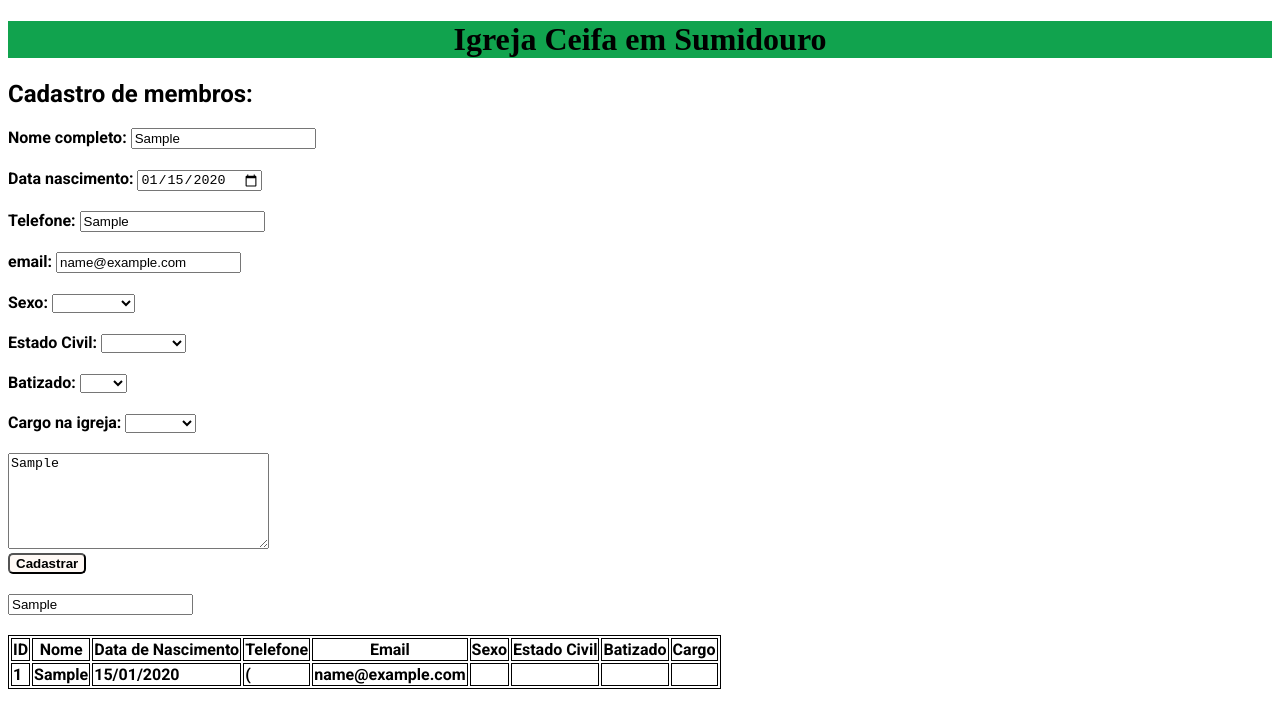
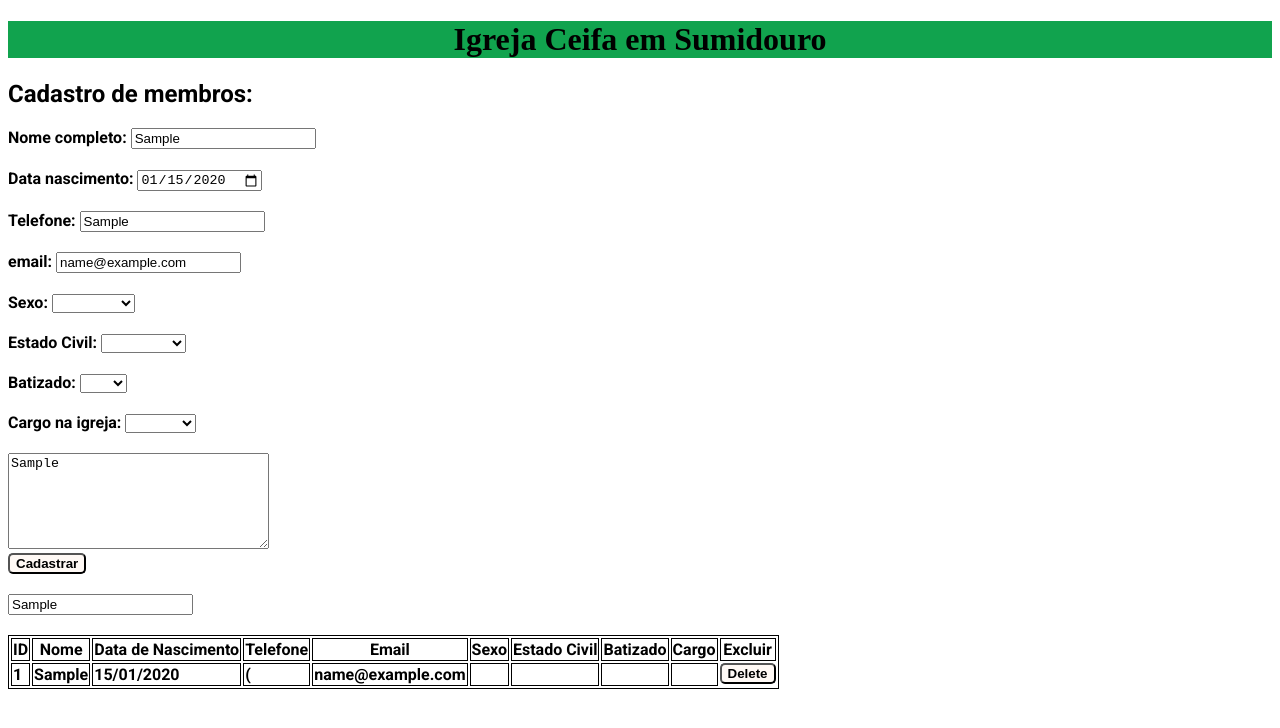
Before and after one commit to Leandrolespaul/Cadastramento-Igreja-Ceifa, a plain HTML site: page index.html in a window 1280 px wide. Both pictures are taken after typing "Sample", "2020-01-15", "Sample", "name@example.com", "Sample", "Sample" into the empty fields and a click on the button "Cadastrar". Drawn offline with Linux system fonts and the light colour scheme.

Commit message:
Create button delete

```diff
--- a/code.js
+++ b/code.js
@@ -50,8 +50,15 @@ const onformIgrejaSubmit = (e) => {
     const batizado = document.getElementById('select-batizado').value
     const cargo = document.getElementById('select-cargo').value
 
+    if (!nome.trim() || !telefone.trim() || !email) return
+
     const pessoas = new Dados(nome, dataNascimento, telefone, email, sexo, estadoCivil, batizado, cargo)
     membros.push(pessoas)
+
+
+
+    renderizarTabelaMembros()
+}
 
 const primeiraLetraMaiuscula = (pessoa) => {
     return pessoa.charAt(0).toUpperCase() + pessoa.slice(1);
@@ -68,9 +75,9 @@ const onformIgrejaSubmit = (e) => {
 
 }
 
-    const dataPadraoBR = (data) => {
-        let dataInput = dataNascimento
-
+let dataPadraoBR = (data) => {
+    const dataNascimento = document.getElementById('dataNascimento').value
+    const dataInput = dataNascimento
     data = new Date(dataInput);
     return dataPadraoBrasil = data.toLocaleDateString('pt-BR', {
         timeZone: 'UTC'
@@ -91,16 +98,22 @@ const onformIgrejaSubmit = (e) => {
         alterarFormatoTel = alterarFormatoTel.replace(/^(\d*)/, "($1");
     }
     return alterarFormatoTel;
+}
+
+const deletarPessoa = (id) => {
+    for (let i = 0; i < membros.length; i++) {
+        if (membros[i].id === id) {
+            const dialog = confirm("Deseja realmente EXCLUIR esse membro?")
+            if (dialog) {
+                membros.splice(i, 1)
+                renderizarTabelaMembros()
+                document.getElementById('form-igreja').reset()
+            }
+        }
 
     }
-
-
-
-
-
-
-
-
+}
+    const renderizarTabelaMembros = () => {
         const tabelaInterface = document.getElementById('tabela-membros')
         tabelaInterface.innerHTML = ''
 
@@ -114,6 +127,7 @@ const onformIgrejaSubmit = (e) => {
         const tdEstadoCivilHeader = document.createElement('th')
         const tdBatizadoHeader = document.createElement('th')
         const tdCargoHeader = document.createElement('th')
+        const tdDeleteHeader = document.createElement('th')
 
         tdIdHeader.innerHTML = 'ID'
         tdNomeHeader.innerHTML = 'Nome'
@@ -124,6 +138,7 @@ const onformIgrejaSubmit = (e) => {
         tdEstadoCivilHeader.innerHTML = 'Estado Civil'
         tdBatizadoHeader.innerHTML = 'Batizado'
         tdCargoHeader.innerHTML = 'Cargo'
+        tdDeleteHeader.innerHTML = 'Excluir'
 
         trHeader.appendChild(tdIdHeader)
         trHeader.appendChild(tdNomeHeader)
@@ -134,6 +149,7 @@ const onformIgrejaSubmit = (e) => {
         trHeader.appendChild(tdEstadoCivilHeader)
         trHeader.appendChild(tdBatizadoHeader)
         trHeader.appendChild(tdCargoHeader)
+        trHeader.appendChild(tdDeleteHeader)
 
         tabelaInterface.appendChild(trHeader)
 
@@ -148,6 +164,9 @@ const onformIgrejaSubmit = (e) => {
             const tdEstadoCivil = document.createElement('td')
             const tdBatizado = document.createElement('td')
             const tdCargo = document.createElement('td')
+            const tdDelete = document.createElement('button')
+
+            tdDelete.setAttribute("onclick", "deletarPessoa("+ pessoa.id +")")
 
             tr.appendChild(tdId)
             tr.appendChild(tdNome)
@@ -158,6 +177,7 @@ const onformIgrejaSubmit = (e) => {
             tr.appendChild(tdEstadoCivil)
             tr.appendChild(tdBatizado)
             tr.appendChild(tdCargo)
+            tr.append(tdDelete)
 
             tabelaInterface.appendChild(tr)
 
@@ -170,10 +190,13 @@ const onformIgrejaSubmit = (e) => {
             tdEstadoCivil.innerHTML = pessoa.estadoCivil
             tdBatizado.innerHTML = pessoa.batizado
             tdCargo.innerHTML = pessoa.cargo
+            tdDelete.innerHTML = 'Delete'
         })
 
     }
 
+document.getElementById('form-igreja').reset()
 
-document.getElementById('form-igreja').reset()
+
+
 document.getElementById('btn-enviar').addEventListener('click', onformIgrejaSubmit)
--- a/index.html
+++ b/index.html
@@ -115,6 +115,7 @@
                     <th>Estado Civil</th>
                     <th>Batizado</th>
                     <th>Cargo</th>
+                    <th>Excluir</th>
                 </tr>
 
             </table>
```
Lines whose indentation alone changed are shown as unchanged.
